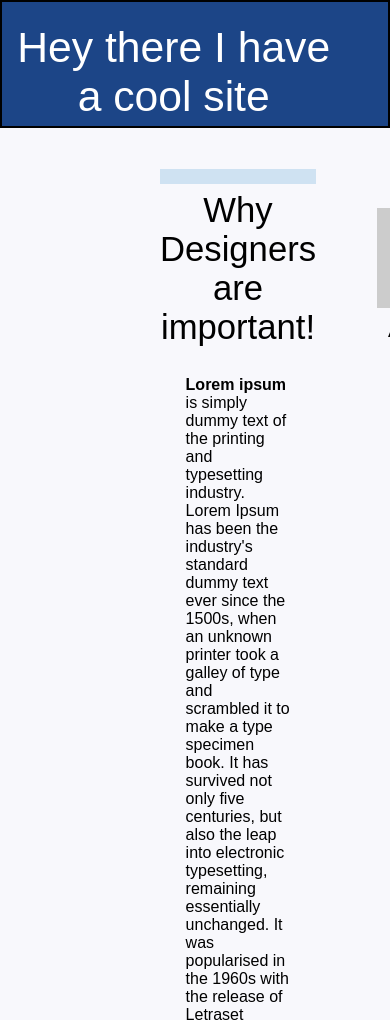
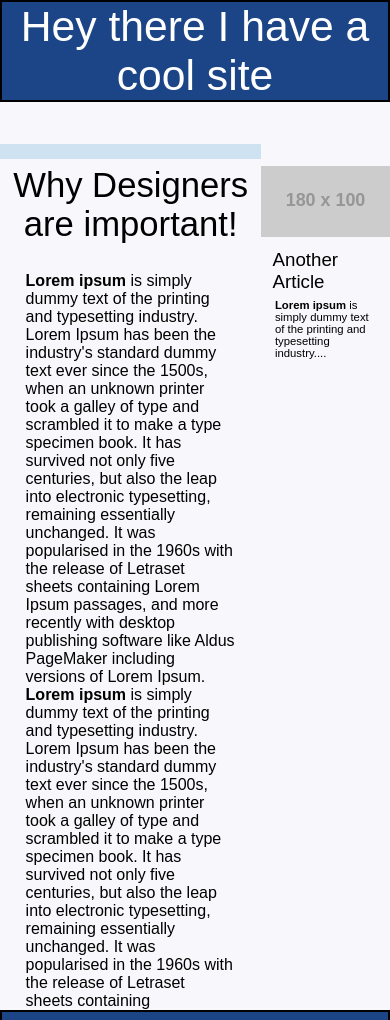
Before and after one commit to Inlic/cool-site, a plain HTML site: page index.html in a window 390 px wide. Shown: the top 1020 px of the page. Drawn offline with Linux system fonts and the light colour scheme; placeholder pictures from the web are drawn by us.

Commit message:
updates to styling for mobile

```diff
--- a/style.css
+++ b/style.css
@@ -41,6 +41,8 @@ article p {
   font-size: 26pt;
   font-weight: 400;
 }
+
+
 
 
 aside{
@@ -97,3 +99,21 @@ aside p{
 .bold{
   font-weight: bold;
 }
+
+@media only screen and (max-width: 812px){
+  .header{
+    padding: 0;
+  }
+  article{
+    margin: 0;
+    padding: 0;
+  }
+  aside{
+    padding: 0;
+    min-width: 33%;
+  }
+  img{
+    width:100%;
+    height: auto;
+  }
+}
```
